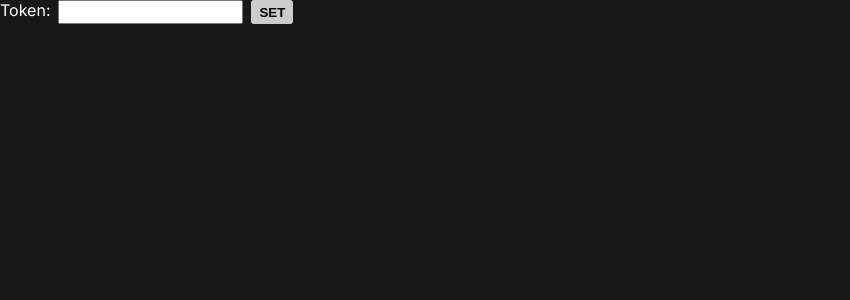
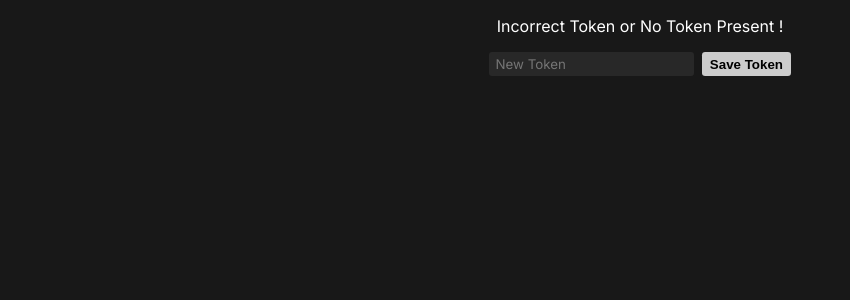
Before and after one commit to yashchaudhari008/assigment-tracker, a Next.js app: page /unauth in a window 1280 px wide. Shown: the top 300 px of the page, without its empty margins (0-850 px from the left). Built offline with nearby package versions, Linux system fonts and the light colour scheme.

Commit message:
Updated UI & few changes

```diff
--- a/src/pages/unauth.tsx
+++ b/src/pages/unauth.tsx
@@ -1,24 +1,19 @@
-import React, { useEffect, useState } from "react";
+import React from "react";
 import Cookies from "js-cookie";
 
 export default function unauth() {
-	const [token, setToken] = useState<string>("");
+	const addToken = (event: any) => {
+		event.preventDefault();
+		Cookies.set("token", event.target.token.value);
+		location.reload();
+	};
 	return (
-		<form
-			onSubmit={(e) => {
-				e.preventDefault();
-				Cookies.set("token", token);
-				location.reload();
-			}}
-		>
-			<label htmlFor="token">Token: </label>
-			<input
-				name="token"
-				type="password"
-				value={token}
-				onChange={(e) => setToken(e.target.value)}
-			></input>
-			<button type="submit">SET</button>
-		</form>
+		<div className="appHolder">
+			<p>Incorrect Token or No Token Present !</p>
+			<form onSubmit={addToken}>
+				<input name="token" placeholder="New Token" type="password"></input>
+				<button type="submit"> Save Token</button>
+			</form>
+		</div>
 	);
 }
--- a/src/styles/globals.css
+++ b/src/styles/globals.css
@@ -2,7 +2,7 @@
 :root {
 	--borderRadius: 0.2rem;
 	--appBackgroundColor: rgb(24, 24, 24);
-	--appTextColor:white ;
+	--appTextColor: white;
 	--accentColor: rgb(204, 204, 204);
 }
 * {
@@ -20,7 +20,8 @@ body {
 	background-color: var(--appBackgroundColor);
 	color: var(--appTextColor);
 }
-input[type="text"] {
+input[type="text"],
+input[type="password"] {
 	border: none;
 	height: 1.5rem;
 	padding: 0 0.4rem;
@@ -79,23 +80,22 @@ form {
 	}
 }
 
-.subjectHolder {
+.appHolder {
 	display: flex;
 	flex-direction: column;
 	align-items: center;
 	padding: 1rem;
+	gap: 1rem;
 }
-
-.myList {
-	margin-top: 0.8rem;
-	width: 100%;
-	max-width: 400px;
-	list-style: none;
-	padding: 0.2rem;
+.appHolder .topBar {
 	display: flex;
 	flex-direction: column;
+	align-items: center;
 	gap: 0.5rem;
 }
-.myList > li {
-	border-top: 1px solid white;
+.subjectHolder {
+	display: flex;
+	flex-wrap: wrap;
+	justify-content: center;
+	gap: 1rem;
 }
```
Also changed, not shown: src/components/CreateForm.tsx (+6 -6 lines), src/components/Subject.module.css (added, +10 -0 lines), src/components/Subject.tsx (added, +41 -0 lines), src/components/SubjectsHolder.tsx (+6 -37 lines).
